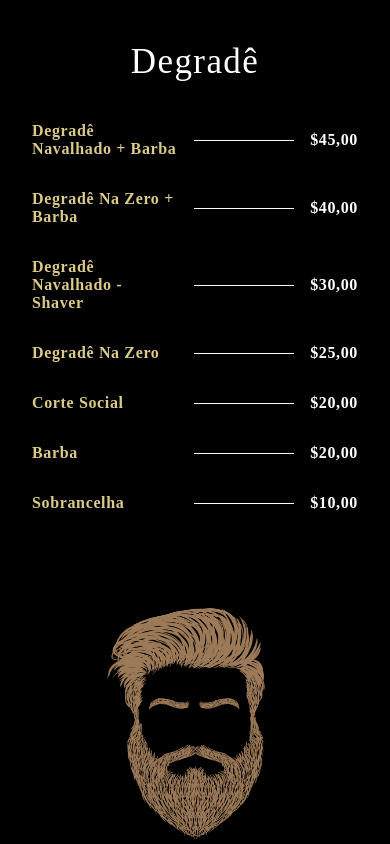
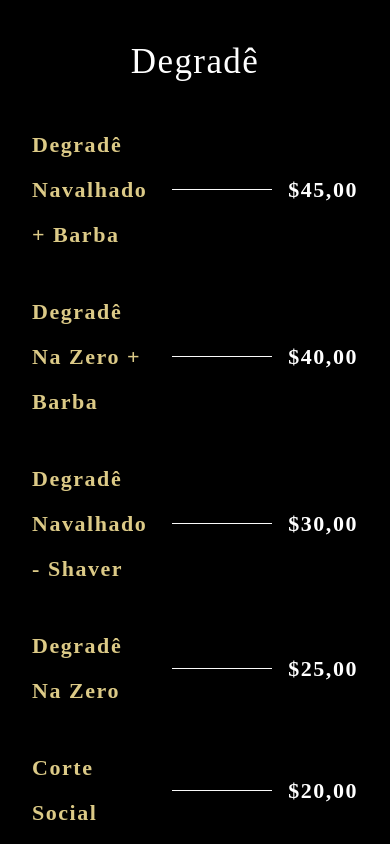
Before and after one commit to Shystra/react_Barbearia, a React (Create React App) app in the folder project/: page / in a window 390 px wide. Shown: the part 1160-2004 px from the top of the page. Built offline with nearby package versions, Linux system fonts and the light colour scheme; a web font is replaced by a local one.

Commit message:
just font-size in words menu

```diff
--- a/project/src/App.css
+++ b/project/src/App.css
@@ -72,10 +72,10 @@
   font-family: var(--font-base);
   color: var(--color-white);
   font-weight: 700;
-  letter-spacing: 0.04em;
+  letter-spacing: 0.07em;
   text-transform: capitalize;
   font-feature-settings: 'tnum' on, 'lnum' on;
-  /* line-height: 29.9px; */
+  line-height: 45px;
   font-size: 18px;
 }
 
@@ -141,6 +141,10 @@
   .app__wrapper_img img {
     width: 100%;
   }
+
+  .p__cormorant {
+    font-size: 25px;
+  }
 }
 
 @media screen and (max-width: 850px) {
@@ -169,7 +173,7 @@
   }
 
   .p__cormorant {
-    font-size: 16px;
+    font-size: 22px;
   }
 
   .headtext__cormorant {
```
